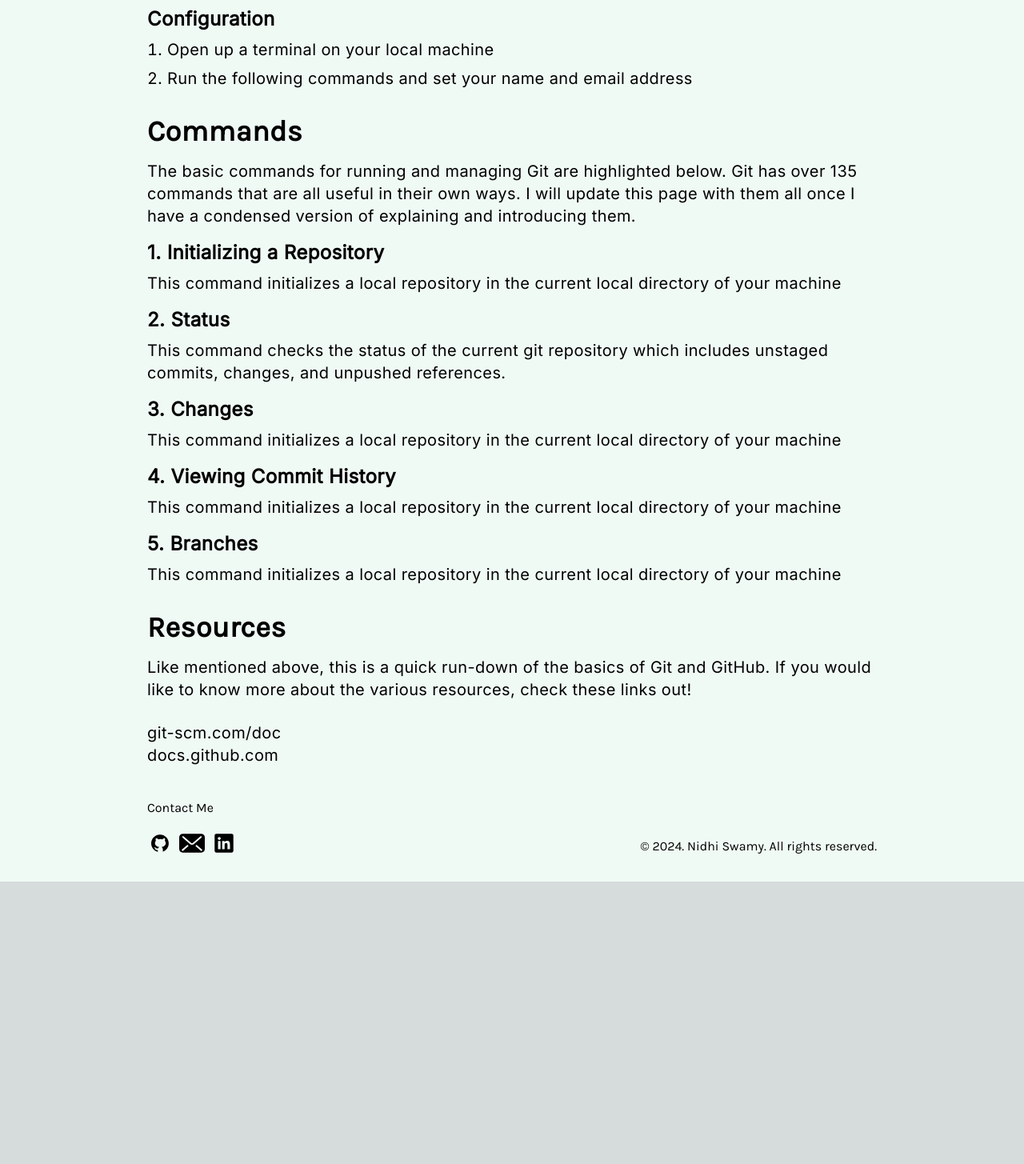
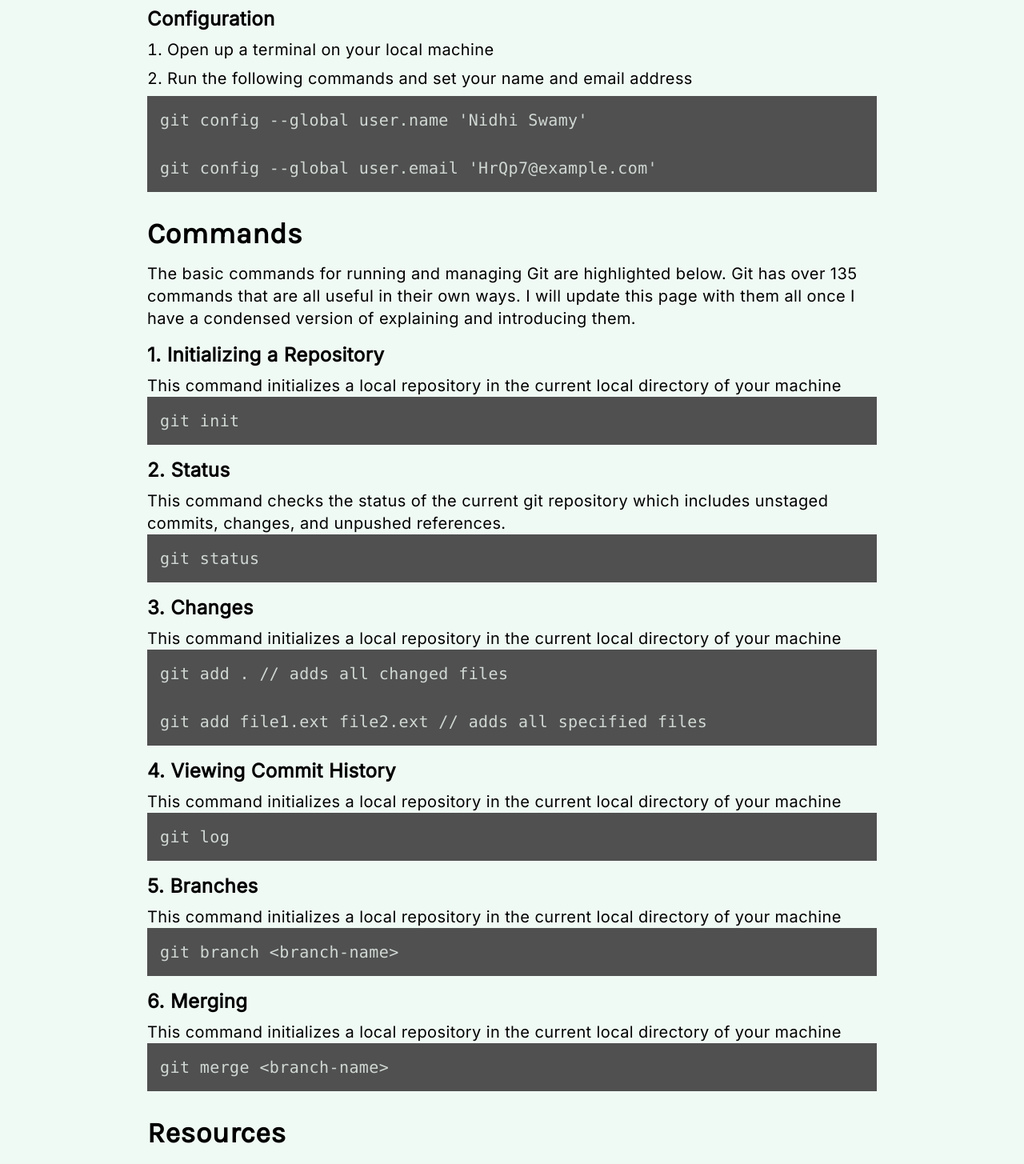
Before and after one commit to nidhiswamy/website, a Next.js app: page /blog/git-basics in a window 1280 px wide. Shown: the part 1260-2715 px from the top of the page at 80% size. Before the commit the page ends 2362 px from the top, so only its background shows below. Built offline with nearby package versions, Linux system fonts and the light colour scheme; a web font is replaced by a local one.

Commit message:
more blog ui components

```diff
--- a/src/app/blog/git-basics/page.tsx
+++ b/src/app/blog/git-basics/page.tsx
@@ -50,30 +50,43 @@ export default function BlogPost1() {
             ]}
           />
         {/* Insert code here */}
+        <Code text="git config --global user.name 'Nidhi Swamy'" />
+        <Code text="git config --global user.email 'HrQp7@example.com'" />
         </Body>
       <Header1 text="Commands"/>
         <Body>
-        The basic commands for running and managing Git are highlighted below. Git has over 135 commands that are all useful in their own ways. I will update this page with them all once I have a condensed version of explaining and introducing them.
+          The basic commands for running and managing Git are highlighted below. Git has over 135 commands that are all useful in their own ways. I will update this page with them all once I have a condensed version of explaining and introducing them.
         </Body>
         <Header2 text="1. Initializing a Repository"/>
         <Body>
           This command initializes a local repository in the current local directory of your machine
+          <Code text="git init"/>
         </Body>
         <Header2 text="2. Status"/>
         <Body>
           This command checks the status of the current git repository which includes unstaged commits, changes, and unpushed references.
+          <Code text="git status"/>
         </Body>
         <Header2 text="3. Changes"/>
         <Body>
           This command initializes a local repository in the current local directory of your machine
+          <Code text="git add . // adds all changed files" />
+          <Code text="git add file1.ext file2.ext // adds all specified files" />
         </Body>
         <Header2 text="4. Viewing Commit History"/>
         <Body>
           This command initializes a local repository in the current local directory of your machine
+          <Code text="git log" />
         </Body>
         <Header2 text="5. Branches"/>
         <Body>
           This command initializes a local repository in the current local directory of your machine
+          <Code text="git branch <branch-name>" />
+        </Body>
+        <Header2 text="6. Merging"/>
+        <Body>
+          This command initializes a local repository in the current local directory of your machine
+          <Code text="git merge <branch-name>" />
         </Body>
       <Header1 text="Resources"/>
         <Body>
--- a/src/app/page.tsx
+++ b/src/app/page.tsx
@@ -25,7 +25,7 @@ export default function About() {
     <div className="grid grid-cols-1 lg:grid-cols-2 gap-x-0.5 gap-y-12 mx-3 lg:gap-x-10 lg:justify-between lg:items-center sm:size-3/4 md:size-10/12 2xl:size-5/6 lg:mt-24">
       <div className={`h-fit order-2 lg:order-1 place-self-center w-fit lg:w-full text-primary-dark text-lg xl:place-self-start md:text-xl 2xl:text-2xl`}>
         <h1 className={`${solway.className} text-3xl pb-8`}>Hey there!
-          I’m <span className="text-secondary">Nidhi Swamy</span>, a recent Computer Science Graduate from Penn State</h1>
+          I’m <span className="text-secondary">Nidhi Swamy</span>,<br/>a Software Engineer</h1>
         <div>
           I was born and raised in Bangalore, India. Since middle school, I&apos;ve dreamed about moving to the United States to complete my education and begin my career.
           Since moving here and pursuing that dream, I&apos;ve had the amazing opportunity to not only study my passion, but also to be a part of software engineering internships, various part-time jobs with one that has stuck with me for over 3 years, and be around an inspiring group of people.
--- a/src/app/ui/BlogLayout.tsx
+++ b/src/app/ui/BlogLayout.tsx
@@ -88,10 +88,12 @@ export function List({ items }: { items: ItemType[] }) {
   );
 }
 
-export function Code({ text }: {text: string}) {
+export function Code({ text }: { text: string }) {
   return (
-    <div className="bg-primary text-secondary p-2 rounded-md">
-      {text}
+    <div className="relative bg-[#505050] text-primary/[0.8] p-4 font-mono">
+      <pre className="whitespace-pre-wrap break-words">
+        <code>{text}</code>
+      </pre>
     </div>
   );
 }
```
